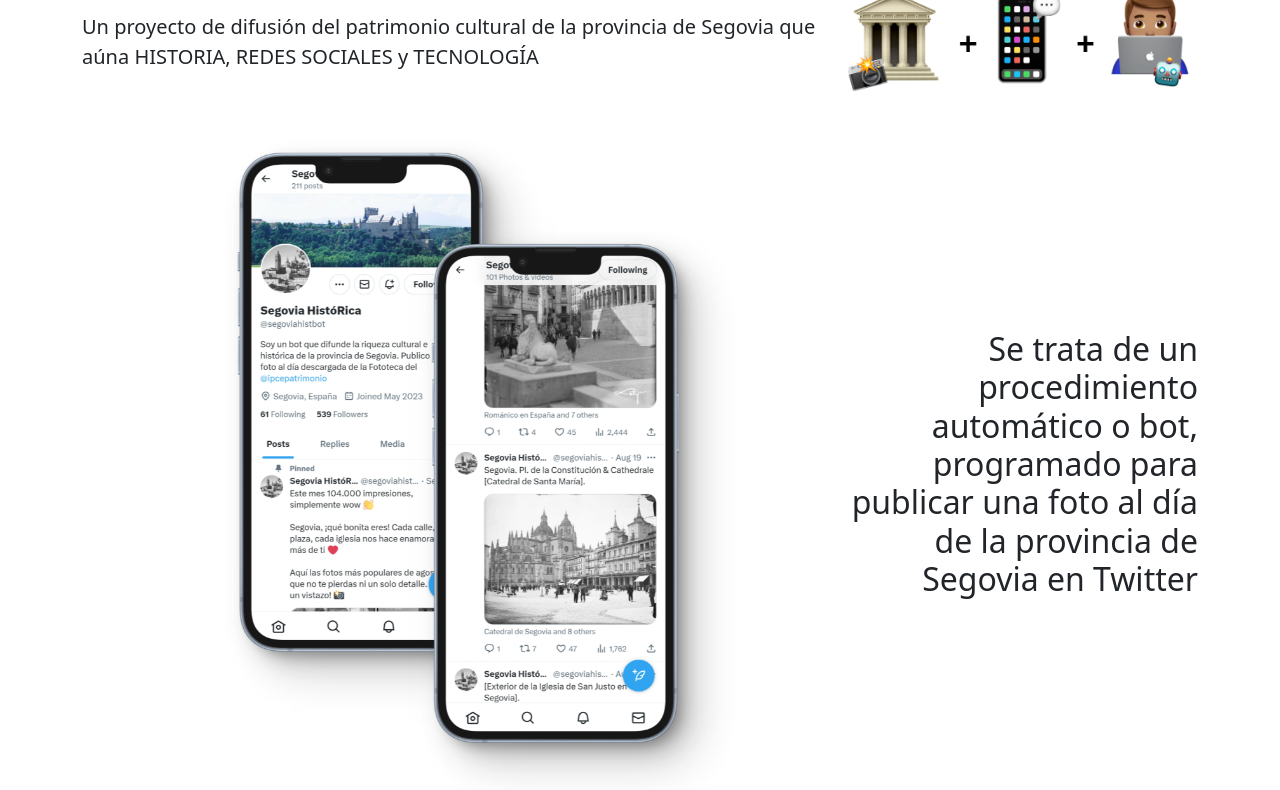
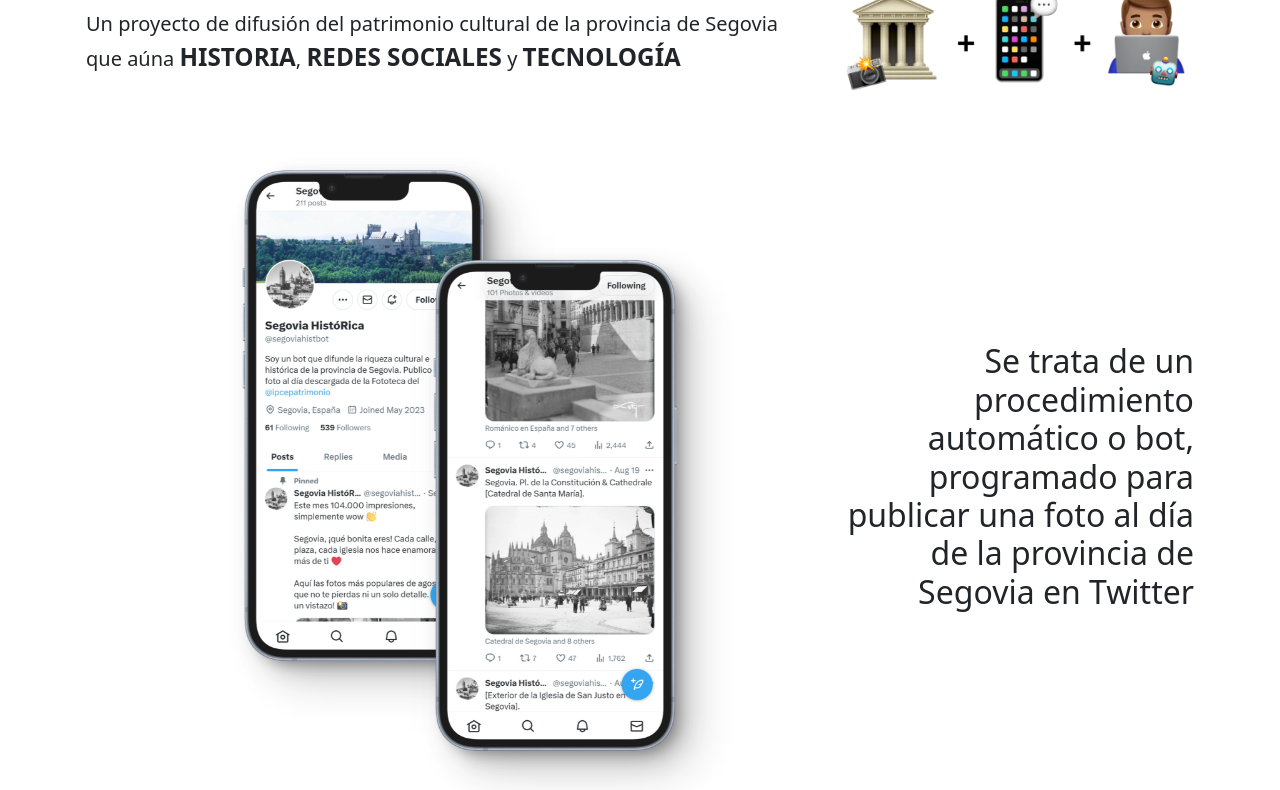
Before and after one commit to segoviahistorica/bot, a plain HTML site: page index.html in a window 1280 px wide. Shown: the part 173-963 px from the top of the page. Drawn offline with nearby package versions, Linux system fonts and the light colour scheme.

Commit message:
Actualizados estilos del párrafo de explicación

```diff
--- a/css/my_styles.css
+++ b/css/my_styles.css
@@ -1,3 +1,7 @@
+.container section:not(:first-child) {
+    margin-top: 1rem !important
+}
+
 .carousel-item {
     max-height: 92vh;
 }
@@ -43,3 +47,13 @@ body {
 .navbar-toggler:focus {
     box-shadow: none;
 }
+
+.container>section {
+    margin-right: 0.25rem !important;
+    margin-left: 0.25rem !important;
+}
+
+.explicacion>span {
+    font-weight: 700 !important;
+    font-size: calc(1.275rem + 0.3vw) !important;
+}
```
